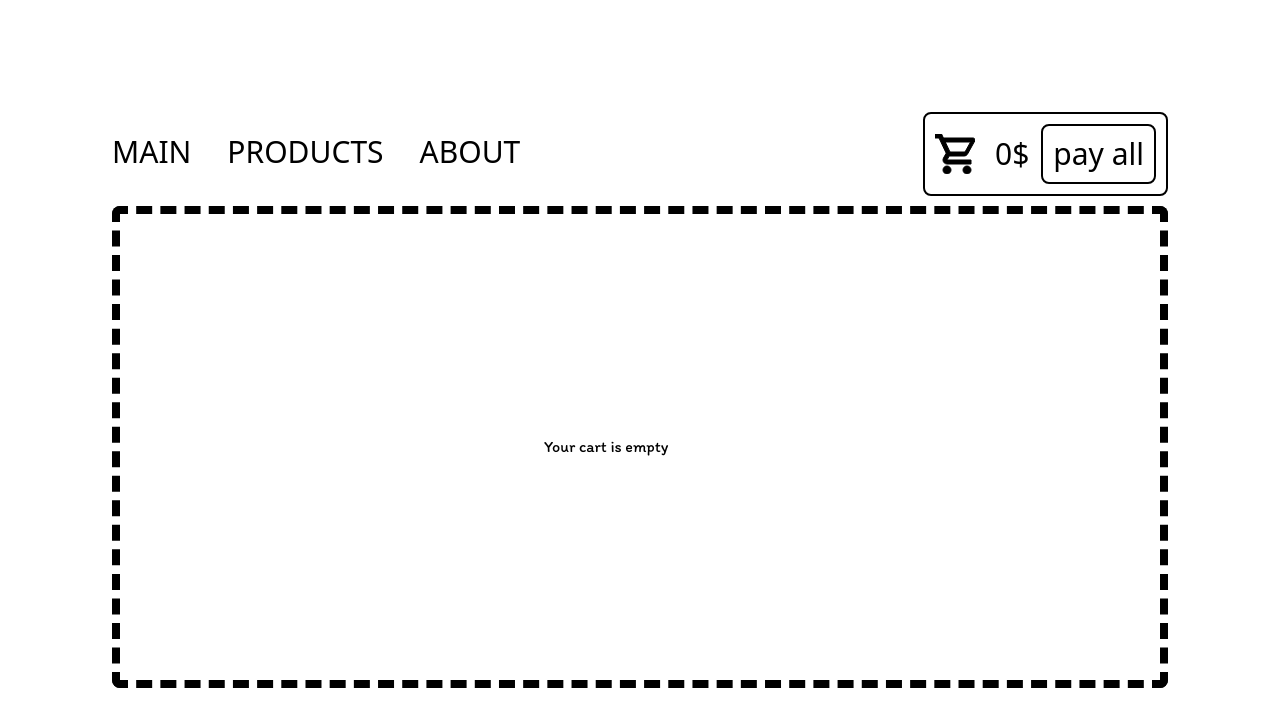
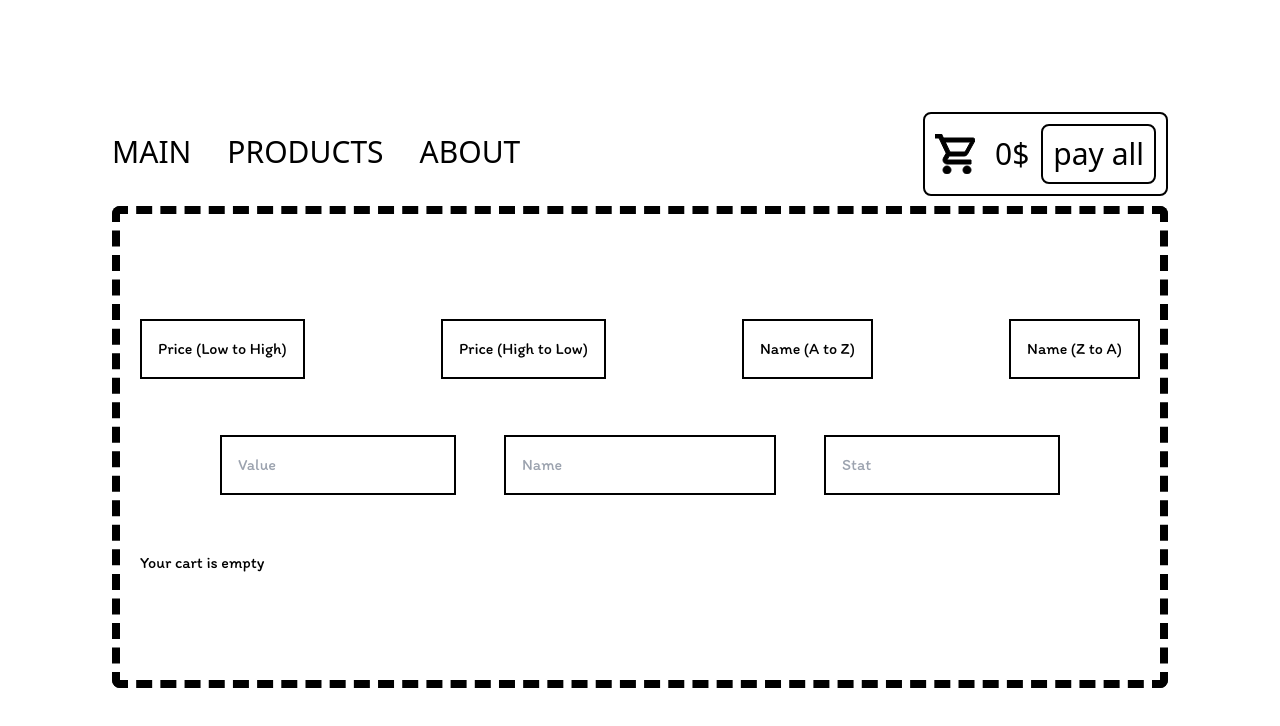
Before and after one commit to TOwInOK/Game-Sample-Market, a Next.js app: page /cart in a window 1280 px wide. Shown: the top 726 px of the page. Built offline with nearby package versions, Linux system fonts and the light colour scheme.

Commit message:
Разобрался в коде. Сделал нормальные хуки.

```diff
--- a/package.json
+++ b/package.json
@@ -11,6 +11,7 @@
   "dependencies": {
     "clsx": "^2.1.1",
     "next": "14.2.3",
+    "prettier": "^3.3.2",
     "react": "^18",
     "react-dom": "^18",
     "uuid": "^9.0.1"
--- a/src/app/cart/page.tsx
+++ b/src/app/cart/page.tsx
@@ -1,22 +1,126 @@
 "use client";
-import React from "react";
-import { useCart } from "../cartapi/cart";
-import CartItemDelete from "../ui/card_delete";
-
+import React, {useEffect, useState} from "react";
+import {useCart, useRemoveFromCart} from "../cartapi/cart";
+import CartItemDelete from "@/app/ui/card_delete";
+import {Products} from "@/app/cartapi/Products";
 export default function Page() {
   const { state } = useCart();
+  const {removeItemById} = useRemoveFromCart();
+
+  const [sortedProducts, setSortedProducts] = useState<Products>(state);
+  const [valueSearch, setValueSearch] = useState<string>("");
+  const [statSearch, setStatSearch] = useState<string>("");
+  const [nameSearch, setNameSearch] = useState<string>("");
+
+  useEffect(() => {
+    const filtered = state.vec.filter((product) =>
+        product.stats.vec.some(
+            (stat) =>
+                stat.value.toString().includes(valueSearch) && stat.stat.includes(statSearch),
+        ),
+    );
+    setSortedProducts({vec: filtered});
+  }, [valueSearch, statSearch]);
+
+  useEffect(() => {
+    const filtered = state.vec.filter(
+        (product) =>
+            product.stats.vec.some(
+                (stat) =>
+                    stat.value.toString().includes(valueSearch) && stat.stat.includes(statSearch),
+            ) && product.name.toLowerCase().includes(nameSearch.toLowerCase()),
+    );
+    setSortedProducts({vec: filtered});
+  }, [valueSearch, statSearch, nameSearch]);
+
+  const handleDelete = (productId: number) => {
+    removeItemById(productId)
+    setSortedProducts({vec: sortedProducts.vec.filter((prod) => prod.id !== productId)})
+  };
+  const sortByPriceAsc = () => {
+    const sorted = state.vec.sort((a, b) => a.price - b.price);
+    setSortedProducts({vec: sorted});
+  };
+
+  const sortByPriceDesc = () => {
+    const sorted = state.vec.sort((a, b) => b.price - a.price);
+    setSortedProducts({vec: sorted});
+  };
+
+  const sortByNameAsc = () => {
+    const sorted = state.vec.sort((a, b) => a.name.localeCompare(b.name));
+    setSortedProducts({vec: sorted});
+  };
+
+  const sortByNameDesc = () => {
+    const sorted = state.vec.sort((a, b) => b.name.localeCompare(a.name));
+    setSortedProducts({vec: sorted});
+  };
 
   return (
+      <div className="w-full grow grid gap-14">
+      {/* Sorted buttons */}
+  <div className="flex justify-between">
+    <button
+        className="p-4 border-2 border-black transition duration-300 ease-in-out transform hover:scale-110"
+        onClick={sortByPriceAsc}
+    >
+      Price (Low to High)
+    </button>
+    <button
+        className="p-4 border-2 border-black transition duration-300 ease-in-out transform hover:scale-110"
+        onClick={sortByPriceDesc}
+    >
+      Price (High to Low)
+    </button>
+    <button
+        className="p-4 border-2 border-black transition duration-300 ease-in-out transform hover:scale-110"
+        onClick={sortByNameAsc}
+    >
+      Name (A to Z)
+    </button>
+    <button
+        className="p-4 border-2 border-black transition duration-300 ease-in-out transform hover:scale-110"
+        onClick={sortByNameDesc}
+    >
+      Name (Z to A)
+    </button>
+  </div>
+  {/* Search */}
+  <div className="inline-flex items-center gap-12 px-20">
+    <input
+        type="text"
+        value={valueSearch}
+        onChange={(e) => setValueSearch(e.target.value)}
+        placeholder="Value"
+        className="p-4 border-2 border-black transition duration-300 ease-in-out transform hover:scale-110"
+    />
+    <input
+        type="text"
+        value={nameSearch}
+        onChange={(e) => setNameSearch(e.target.value)}
+        placeholder="Name"
+        className="p-4 border-2 border-black transition duration-300 ease-in-out transform hover:scale-110 grow"
+    />
+    <input
+        type="text"
+        value={statSearch}
+        onChange={(e) => setStatSearch(e.target.value)}
+        placeholder="Stat"
+        className="p-4 border-2 border-black transition duration-300 ease-in-out transform hover:scale-110"
+    />
+  </div>
     <div className="justify-center items-start gap-24 grid grid-cols-3">
-      {state.cart.length === 0 ? (
+      {sortedProducts.vec.length === 0 ? (
         <p className="col-span-3">Your cart is empty</p>
       ) : (
         <>
-          {state.cart.map((item) => (
-            <CartItemDelete key={item.id} item={item} />
+          {sortedProducts.vec.map((item) => (
+            <CartItemDelete key={item.id} item={item} onDelete={handleDelete}/>
           ))}
         </>
       )}
     </div>
+      </div>
   );
 }
--- /dev/null
+++ b/src/app/cartapi/Product.ts
@@ -0,0 +1,14 @@
+export interface Product {
+    id: number;
+    name: string;
+    stats: Stats;
+    price: number;
+}
+
+export interface Stats {
+    vec: Stat[]
+}
+export interface Stat {
+    value: number | string;
+    stat: string
+}
--- /dev/null
+++ b/src/app/cartapi/Products.ts
@@ -0,0 +1,40 @@
+import {Product} from "@/app/cartapi/Product";
+import {createContext, Dispatch} from "react";
+import {rand_num} from "./random";
+
+export interface Products {
+    vec: Product[]
+}
+
+type ProductsActions =
+    | { type: "add"; item: Product }
+    | { type: "rm_by_id"; id: number }
+    | { type: "rm_all" };
+
+
+export const ProductContext = createContext<
+    | {
+        state: Products;
+        dispatch: Dispatch<ProductsActions>;
+    }
+    | undefined
+>(undefined);
+
+
+export const StateSelector = (state: Products, action: ProductsActions): Products => {
+    switch (action.type) {
+        case "add": {
+            const newItem: Product = {
+                ...action.item,
+                id: rand_num(),
+            };
+            return {vec: [...state.vec, newItem]}
+        }
+        case "rm_by_id":
+            return {vec: state.vec.filter((item) => item.id !== action.id)};
+        case "rm_all":
+            return {vec: []}
+        default:
+            return state;
+    }
+};
--- a/src/app/cartapi/cart.tsx
+++ b/src/app/cartapi/cart.tsx
@@ -1,79 +1,26 @@
 "use client";
-import React, {
-  createContext,
-  useContext,
-  useReducer,
-  ReactNode,
-  Dispatch,
-} from "react";
+import React, { ReactNode, useContext, useReducer } from "react";
+import {
+  ProductContext,
+  Products,
+  StateSelector,
+} from "@/app/cartapi/Products";
+import { Product } from "@/app/cartapi/Product";
 
-export interface Product {
-  id: string;
-  name: string;
-  stats: { value: string; stat: string }[];
-  price: number;
-}
-
-interface CartState {
-  cart: Product[];
-}
-
-type CartAction =
-  | { type: "ADD_TO_CART"; item: Product }
-  | { type: "REMOVE_FROM_CART"; id: string }
-  | { type: "REMOVE_ALL" };
-
-const CartContext = createContext<
-  | {
-      state: CartState;
-      dispatch: Dispatch<CartAction>;
-    }
-  | undefined
->(undefined);
-// Функция для генерации случайного числа в заданном диапазоне
-export function randomInt(): string {
-  // Создаем уникальный идентификатор на основе текущего времени и случайного числа
-  const timestamp = new Date().getTime();
-  const randomNumber = Math.random() * 1000000;
-  return `${timestamp}${randomNumber}`;
-}
-
-const cartReducer = (state: CartState, action: CartAction): CartState => {
-  switch (action.type) {
-    case "ADD_TO_CART":
-      const newItem: Product = {
-        ...action.item,
-        id: randomInt(),
-      }; // Генерация случайного числового id
-      return { ...state, cart: [...state.cart, newItem] };
-    case "REMOVE_FROM_CART":
-      return {
-        ...state,
-        cart: state.cart.filter((item) => item.id !== action.id),
-      };
-    case "REMOVE_ALL":
-      return {
-        ...state,
-        cart: [],
-      };
-
-    default:
-      return state;
-  }
-};
-
+const initialProducts: Products = { vec: [] };
 export const CartProvider = ({ children }: { children: ReactNode }) => {
-  const [state, dispatch] = useReducer(cartReducer, { cart: [] });
+  const [state, dispatch] = useReducer(StateSelector, initialProducts);
 
   return (
-    <CartContext.Provider value={{ state, dispatch }}>
+    <ProductContext.Provider value={{ state, dispatch }}>
       {children}
-    </CartContext.Provider>
+    </ProductContext.Provider>
   );
 };
 
+/// Get state of cart
 export const useCart = () => {
-  const context = useContext(CartContext);
+  const context = useContext(ProductContext);
   if (!context) {
     throw new Error("useCart must be used within a CartProvider");
   }
@@ -82,18 +29,52 @@ export const useCart = () => {
 
 export function useGetPrice(): number {
   const { state } = useCart();
-  let price = 0;
-  state.cart.map((item) => {
-    price += item.price;
-  });
-  return price;
+  return state.vec.reduce((total, item) => total + item.price, 0);
 }
+
+export function useGetSorted() {
+  const { state } = useCart();
+
+  const priceAsc = () => {
+    return [...state.vec].sort((a, b) => a.price - b.price);
+  };
+
+  const priceDesc = () => {
+    return [...state.vec].sort((a, b) => b.price - a.price);
+  };
+
+  const nameAsc = () => {
+    return [...state.vec].sort((a, b) => a.name.localeCompare(b.name));
+  };
+
+  const nameDesc = () => {
+    return [...state.vec].sort((a, b) => b.name.localeCompare(a.name));
+  };
+
+  return {
+    priceAsc,
+    priceDesc,
+    nameAsc,
+    nameDesc,
+  };
+}
+
+export function usePushToCart() {
+  const { dispatch } = useCart();
+  const add = (item: Product) => {
+    dispatch({ type: "add", item });
+  };
+
+  return { add };
+}
+
 export function useRemoveFromCart() {
   const { dispatch } = useCart();
-
   const removeAllItems = () => {
-    dispatch({ type: "REMOVE_ALL" });
+    dispatch({ type: "rm_all" });
   };
-
-  return { removeAllItems };
+  const removeItemById = (id: number) => {
+    dispatch({ type: "rm_by_id", id });
+  };
+  return { removeAllItems, removeItemById };
 }
--- /dev/null
+++ b/src/app/cartapi/random.ts
@@ -0,0 +1,4 @@
+export function rand_num(): number {
+    const timestamp = new Date().getTime().valueOf();
+    return Math.random() * (timestamp - 125324) + timestamp;
+}
--- a/src/app/products/page.tsx
+++ b/src/app/products/page.tsx
@@ -1,194 +1,266 @@
 "use client";
+
 import { useState, useEffect } from "react";
 import CartItemAdd from "../ui/card_add";
+import {Products} from "@/app/cartapi/Products";
 
-export interface Product {
-  id: string;
-  name: string;
-  stats: { value: string; stat: string }[];
-  price: number;
+
+
+const products: Products = {
+  vec: [
+    {
+      id: 1,
+      name: "Assout cirase",
+      price: 100,
+      stats: {
+        vec: [
+          { value: 1, stat: "armor" },
+          { value: -2, stat: "armor for enemy" }
+        ]
       }
-
-// Пример массива продуктов
-const products: Product[] = [
-  {
-    id: "1",
-    name: "Assout cirase",
-    stats: [
-      { value: "+1", stat: "armor" },
-      { value: "-2", stat: "armor for enemy" },
-    ],
-    price: 100,
     },
     {
-    id: "2",
+      id: 2,
       name: "Meat",
-    stats: [{ value: "+20", stat: "heal" }],
       price: 200,
+      stats: {
+        vec: [
+          { value: 20, stat: "heal" }
+        ]
+      }
     },
     {
-    id: "3",
+      id: 3,
       name: "Sturdy Shield",
-    stats: [
-      { value: "+3", stat: "armor" },
-      { value: "-1", stat: "armor for enemy" },
-    ],
       price: 150,
+      stats: {
+        vec: [
+          { value: 3, stat: "armor" },
+          { value: -1, stat: "armor for enemy" }
+        ]
+      }
     },
     {
-    id: "4",
+      id: 4,
       name: "Potion of Strength",
-    stats: [{ value: "+10", stat: "strength" }],
       price: 120,
+      stats: {
+        vec: [
+          { value: 10, stat: "strength" }
+        ]
+      }
     },
     {
-    id: "5",
+      id: 5,
       name: "Silver Sword",
-    stats: [{ value: "+5", stat: "attack" }],
       price: 300,
+      stats: {
+        vec: [
+          { value: 5, stat: "attack" }
+        ]
+      }
     },
     {
-    id: "6",
+      id: 6,
       name: "Elven Bow",
-    stats: [{ value: "+8", stat: "ranged attack" }],
       price: 250,
+      stats: {
+        vec: [
+          { value: 8, stat: "ranged attack" }
+        ]
+      }
     },
     {
-    id: "7",
+      id: 7,
       name: "Cloak of Invisibility",
-    stats: [{ value: "invisibility", stat: "special" }],
       price: 500,
+      stats: {
+        vec: [
+          { value: "invisibility", stat: "special" }
+        ]
+      }
     },
     {
-    id: "8",
+      id: 8,
       name: "Wand of Fireball",
-    stats: [{ value: "fireball", stat: "spell" }],
       price: 400,
+      stats: {
+        vec: [
+          { value: "fireball", stat: "spell" }
+        ]
+      }
     },
     {
-    id: "9",
+      id: 9,
       name: "Scroll of Teleportation",
-    stats: [{ value: "teleportation", stat: "spell" }],
       price: 350,
+      stats: {
+        vec: [
+          { value: "teleportation", stat: "spell" }
+        ]
+      }
     },
     {
-    id: "10",
+      id: 10,
       name: "Ring of Regeneration",
-    stats: [{ value: "+5", stat: "health regeneration" }],
       price: 280,
+      stats: {
+        vec: [
+          { value: 5, stat: "health regeneration" }
+        ]
+      }
     },
     {
-    id: "11",
+      id: 11,
       name: "Dagger of Poison",
-    stats: [{ value: "poison", stat: "special" }],
       price: 180,
+      stats: {
+        vec: [
+          { value: "poison", stat: "special" }
+        ]
+      }
     },
     {
-    id: "12",
+      id: 12,
       name: "Helmet of Intelligence",
-    stats: [{ value: "+3", stat: "intelligence" }],
       price: 220,
+      stats: {
+        vec: [
+          { value: 3, stat: "intelligence" }
+        ]
+      }
     },
     {
-    id: "13",
+      id: 13,
       name: "Boots of Agility",
-    stats: [{ value: "+4", stat: "agility" }],
       price: 190,
+      stats: {
+        vec: [
+          { value: 4, stat: "agility" }
+        ]
+      }
     },
     {
-    id: "14",
+      id: 14,
       name: "Amulet of Luck",
-    stats: [{ value: "+10", stat: "luck" }],
       price: 270,
+      stats: {
+        vec: [
+          { value: 10, stat: "luck" }
+        ]
+      }
     },
     {
-    id: "15",
+      id: 15,
       name: "Staff of Healing",
-    stats: [{ value: "+15", stat: "healing" }],
       price: 320,
+      stats: {
+        vec: [
+          { value: 15, stat: "healing" }
+        ]
+      }
     },
     {
-    id: "16",
+      id: 16,
       name: "Holy Water",
-    stats: [{ value: "undead damage", stat: "special" }],
       price: 150,
+      stats: {
+        vec: [
+          { value: "undead damage", stat: "special" }
+        ]
+      }
     },
     {
-    id: "17",
+      id: 17,
       name: "Robe of Protection",
-    stats: [
-      { value: "+2", stat: "armor" },
-      { value: "+1", stat: "magic resistance" },
-    ],
       price: 280,
+      stats: {
+        vec: [
+          { value: 2, stat: "armor" },
+          { value: 1, stat: "magic resistance" }
+        ]
+      }
     },
     {
-    id: "18",
+      id: 18,
       name: "Gloves of Dexterity",
-    stats: [{ value: "+4", stat: "dexterity" }],
       price: 200,
+      stats: {
+        vec: [
+          { value: 4, stat: "dexterity" }
+        ]
+      }
     },
     {
-    id: "19",
+      id: 19,
       name: "Enchanted Necklace",
-    stats: [{ value: "+5", stat: "magic" }],
       price: 300,
+      stats: {
+        vec: [
+          { value: 5, stat: "magic" }
+        ]
+      }
     },
     {
-    id: "20",
+      id: 20,
       name: "Scepter of Thunder",
-    stats: [{ value: "thunderbolt", stat: "spell" }],
       price: 450,
-  },
-];
+      stats: {
+        vec: [
+          { value: "thunderbolt", stat: "spell" }
+        ]
+      }
+    }
+  ]
+};
 
 export default function Page() {
-  const [sortedProducts, setSortedProducts] = useState<Product[]>([
-    ...products,
-  ]);
+  const [sortedProducts, setSortedProducts] = useState<Products>(products);
   const [valueSearch, setValueSearch] = useState<string>("");
   const [statSearch, setStatSearch] = useState<string>("");
   const [nameSearch, setNameSearch] = useState<string>("");
 
   useEffect(() => {
-    const filtered = products.filter((product) =>
-      product.stats.some(
+    const filtered = products.vec.filter((product) =>
+      product.stats.vec.some(
         (stat) =>
-          stat.value.includes(valueSearch) && stat.stat.includes(statSearch),
+          stat.value.toString().includes(valueSearch) && stat.stat.includes(statSearch),
       ),
     );
-    setSortedProducts(filtered);
+    setSortedProducts({vec: filtered});
   }, [valueSearch, statSearch]);
 
   useEffect(() => {
-    const filtered = products.filter(
+    const filtered = products.vec.filter(
       (product) =>
-        product.stats.some(
+        product.stats.vec.some(
           (stat) =>
-            stat.value.includes(valueSearch) && stat.stat.includes(statSearch),
+            stat.value.toString().includes(valueSearch) && stat.stat.includes(statSearch),
         ) && product.name.toLowerCase().includes(nameSearch.toLowerCase()),
     );
-    setSortedProducts(filtered);
+    setSortedProducts({vec: filtered});
   }, [valueSearch, statSearch, nameSearch]);
 
+
+
   const sortByPriceAsc = () => {
-    const sorted = [...products].sort((a, b) => a.price - b.price);
-    setSortedProducts(sorted);
+    const sorted = products.vec.sort((a, b) => a.price - b.price);
+    setSortedProducts({vec: sorted});
   };
 
   const sortByPriceDesc = () => {
-    const sorted = [...products].sort((a, b) => b.price - a.price);
-    setSortedProducts(sorted);
+    const sorted = products.vec.sort((a, b) => b.price - a.price);
+    setSortedProducts({vec: sorted});
   };
 
   const sortByNameAsc = () => {
-    const sorted = [...products].sort((a, b) => a.name.localeCompare(b.name));
-    setSortedProducts(sorted);
+    const sorted = products.vec.sort((a, b) => a.name.localeCompare(b.name));
+    setSortedProducts({vec: sorted});
   };
 
   const sortByNameDesc = () => {
-    const sorted = [...products].sort((a, b) => b.name.localeCompare(a.name));
-    setSortedProducts(sorted);
+    const sorted = products.vec.sort((a, b) => b.name.localeCompare(a.name));
+    setSortedProducts({vec: sorted});
   };
 
   return (
@@ -246,10 +318,10 @@ export default function Page() {
       </div>
       {/* Cards */}
       <div className="justify-center items-start gap-24 grid grid-cols-3 pl-14 py-4 h-96 overflow-x-auto no-scrollbar scroll-smooth">
-        {sortedProducts.length === 0 ? (
+        {sortedProducts.vec.length === 0 ? (
           <p className="col-span-3">Your cart is empty</p>
         ) : (
-          sortedProducts.map((item) => <CartItemAdd key={item.id} {...item} />)
+          sortedProducts.vec.map((item) => <CartItemAdd key={item.id} {...item} />)
         )}
       </div>
     </div>
```
Also changed, not shown: src/app/cartapi/modal.tsx (added, +37 -0 lines), src/app/ui/card_add.tsx (+13 -38 lines), src/app/ui/card_delete.tsx (+15 -40 lines), src/app/ui/cart.tsx (+9 -9 lines), 2 other files (tests, documents, lock files or other folders). Lines whose indentation alone changed are shown as unchanged.
